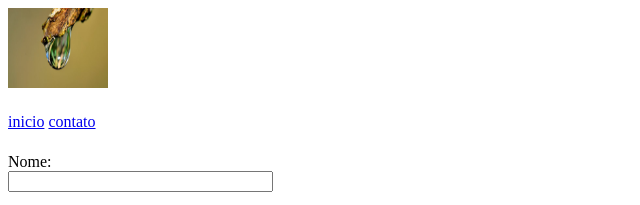
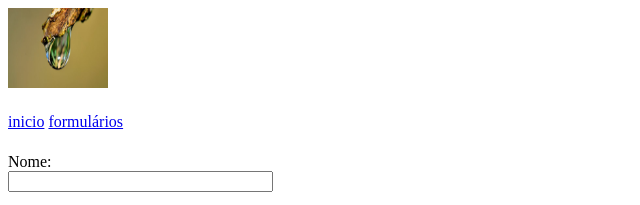
Before and after one commit to Raimundo-Silva/Repositorio-teste, a plain HTML site: page proj web/proj web/formulario.html in a window 1280 px wide. Shown: the top 205 px of the page, 0-640 px from the left. Drawn offline with Linux system fonts and the light colour scheme.

Commit message:
Mudanças no funcionamento dos menus

```diff
--- a/proj web/proj web/formulario.html
+++ b/proj web/proj web/formulario.html
@@ -4,7 +4,7 @@
 <body>
     <img src="logo.jpg" width="100" height="80">
     <h1></h1>
-    <a href="index.html">inicio</a> <a href="2index.html">contato</a>
+    <a href="index.html">inicio</a> <a href="formularios.html">formulários</a>
     <h1></h1>
     <form action="http://formmail.kinghost.net/formmail.cgi" method="POST">
         <input type="hidden" name="recipient" value="testeoseuemail@gmail.com">
```
Also changed, not shown: proj web/proj web/formulario1.html (+1 -1 lines), proj web/proj web/formulario2.html (+1 -1 lines), proj web/proj web/formulario3.html (+1 -1 lines), proj web/proj web/formulario4.html (+1 -1 lines).
